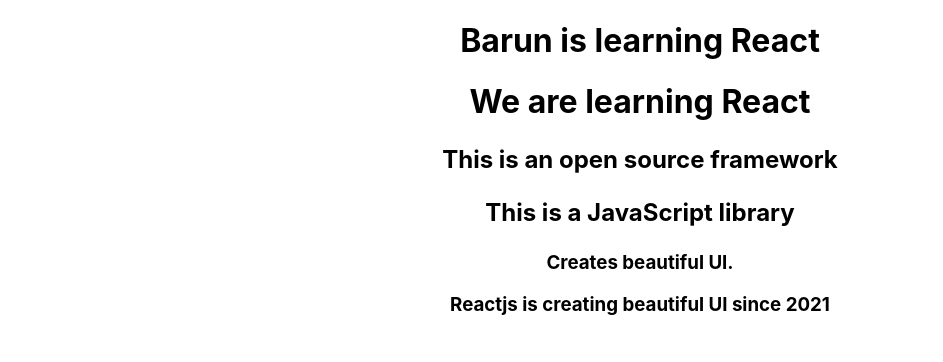
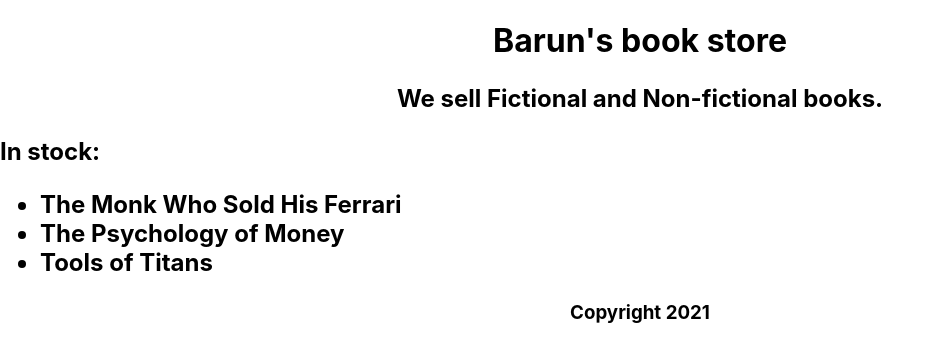
Before and after one commit to barunkumar04/practice-reactjs, a React (Create React App) app: page / in a window 1280 px wide. Shown: the top 362 px of the page, without its empty margins (0-943 px from the left). Built offline with nearby package versions, Linux system fonts and the light colour scheme.

Commit message:
List usages

```diff
--- a/src/App.js
+++ b/src/App.js
@@ -1,23 +1,27 @@
 import './App.css';
 
 function Header(props){
-    console.log(props)
     return(
         <header>
-            <h1>Barun is learning React</h1>
-            <h1>{props.who} learning React</h1>
+            <h1>{props.who} book store</h1>
         </header>
     );
 }
 
 function Body(props){
     return(
-        <body>
+        <section>
             <h2>
-                <p>This is an open source framework</p>
-                <p>This is {props.what}</p>
+                <p>We sell {props.what} books.</p>
+                <p style={{textAlign : "left"}}>In stock:     </p>
+                <ul style={{textAlign : "left"}}>
+                    {
+                        props.books_in_stock.map((book) => <li key={book.id}>{book.title}</li>)
+                    }
+                </ul>
+
             </h2>
-        </body>
+        </section>
     );
 }
 
@@ -25,8 +29,7 @@
     return(
         <footer>
             <h3>
-                <p>Creates beautiful UI.</p>
-                <p>Reactjs is creating beautiful UI since {props.since}</p>
+                <p>Copyright {props.since}</p>
             </h3>
         </footer>
     );
@@ -35,11 +38,24 @@
 function App() {
   return (
     <div className="App">
-     <Header who="We are"/>
-     <Body what="a JavaScript library"/>
+     <Header who="Barun's"/>
+     <Body what="Fictional and Non-fictional" books_in_stock={bookObjects}/>
      <Footer since= {new Date().getFullYear()}/>
     </div>
   );
 }
 
+// Creating a list of books
+const books = [
+"The Monk Who Sold His Ferrari",
+"The Psychology of Money",
+"Tools of Titans"
+]
+
+//converting list of string books to list of objects book
+const bookObjects = books.map((book, i) => ({id: i, title:book}));
+
+//Checking if works fine
+//books.map(book => console.log(book));
+//bookObjects.map(book => console.log(book));
 export default App;
```
